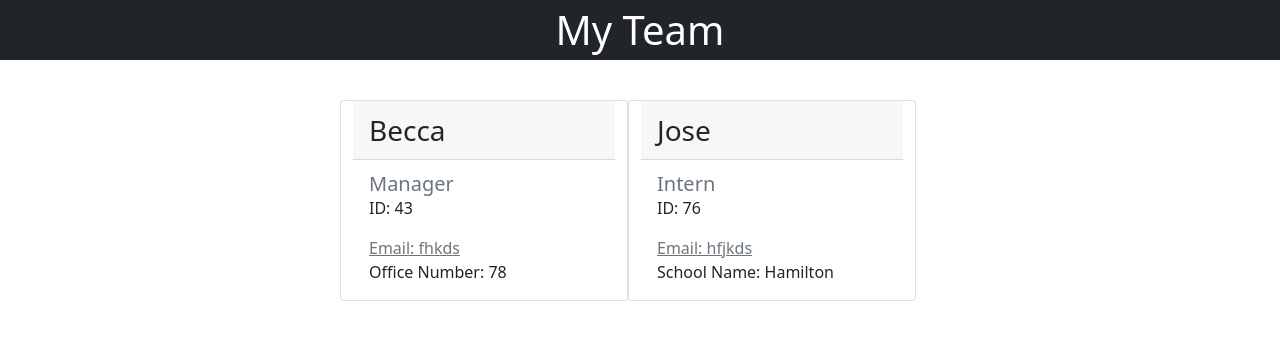
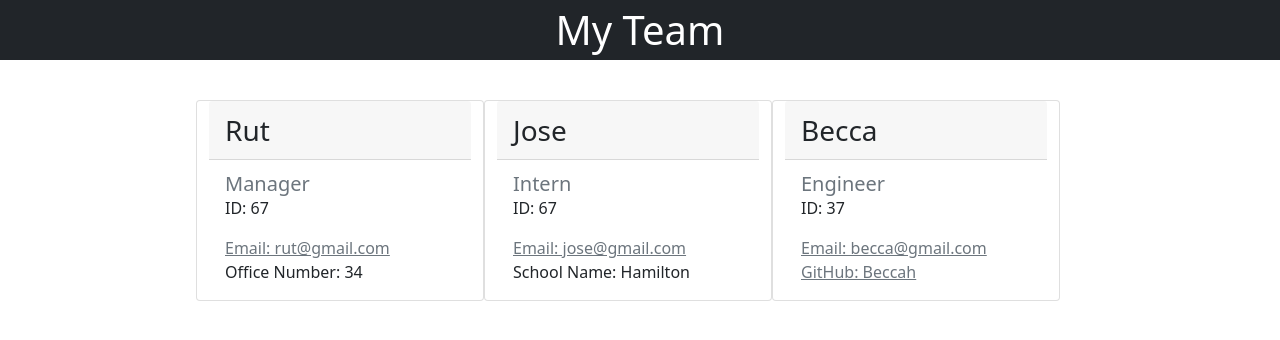
Before and after one commit to BeccaHurtado/team-profile-generator, a website: page index.html in a window 1280 px wide. Drawn offline with nearby package versions, Linux system fonts and the light colour scheme.

Commit message:
html file example

```diff
--- a/index.html
+++ b/index.html
@@ -15,12 +15,12 @@ My Team
 <div class="row d-flex justify-content-center col-12">
  <p>
     <div class="card mb-3 g-4" style="max-width: 18rem;">
-  <div class="card-header text-capitalize fs-3">becca</div>
+  <div class="card-header text-capitalize fs-3">rut</div>
   <div class="card-body">
     <h5 class="card-subtitle text-muted">Manager</h5>
-    <p class="card-text">ID: 43</p>
-    <a class="card-text link-secondary" href="mailto:fhkds">Email: fhkds </a>
-    <p class="card-text text-capitalize">Office Number: 78</p>
+    <p class="card-text">ID: 67</p>
+    <a class="card-text link-secondary" href="mailto:rut@gmail.com">Email: rut@gmail.com </a>
+    <p class="card-text text-capitalize">Office Number: 34</p>
   </div>
     </div>
 
@@ -28,9 +28,20 @@ My Team
   <div class="card-header text-capitalize fs-3">jose</div>
   <div class="card-body">
     <h5 class="card-subtitle text-muted">Intern</h5>
-    <p class="card-text">ID: 76</p>
-    <a class="card-text link-secondary" href="mailto:hfjkds">Email: hfjkds </a>
-    <p class="card-text text-capitalize">School Name: hamilton </p>
+    <p class="card-text">ID: 67</p>
+    <a class="card-text link-secondary" href="mailto:jose@gmail.com">Email: jose@gmail.com </a>
+    <p class="card-text text-capitalize">School Name: Hamilton </p>
+  </div>
+    </div>
+
+    <div class="card g-4 mb-3" style="max-width: 18rem;">
+  <div class="card-header text-capitalize fs-3">becca</div>
+  <div class="card-body">
+    <h5 class="card-subtitle text-muted">Engineer</h5>
+    <p class="card-text">ID: 37 </p>
+    <a class="card-text link-secondary" href="mailto:becca@gmail.com">Email: becca@gmail.com</a>
+    </br >
+    <a class="card-text link-secondary" href="https://github.com/Beccah">GitHub: Beccah</a>
   </div>
     </div>
     </p>
```
